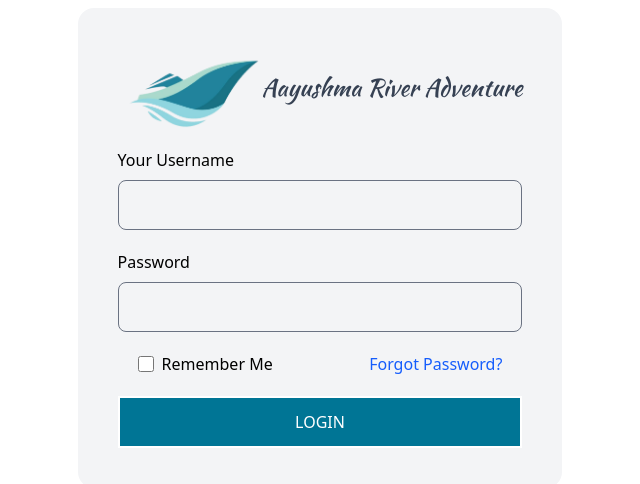
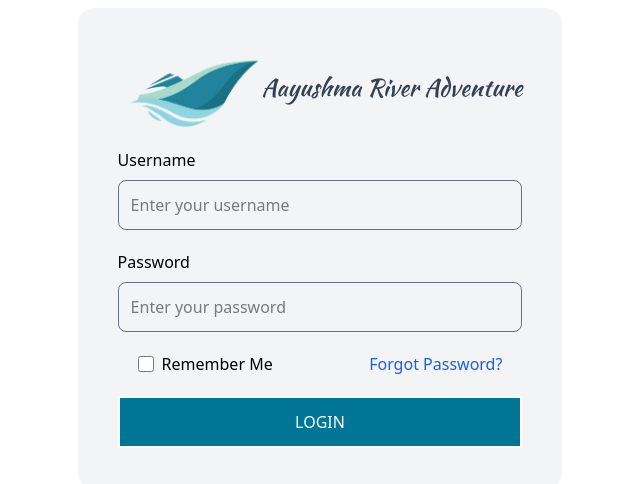
Before and after one commit to ashish10adhikari/Motorboat-website, a React (Vite) app in the folder Frontend/: page /admin in a window 1280 px wide. Shown: the part 156-640 px from the top of the page, without its empty margins (320-960 px from the left). Built offline with nearby package versions, Linux system fonts and the light colour scheme.

Commit message:
added dashboard.jsx

```diff
--- /dev/null
+++ b/Frontend/src/Admin/Dashboard.jsx
@@ -0,0 +1,9 @@
+import React from 'react'
+
+const Dashboard = () => {
+  return (
+    <div>Dashboard</div>
+  )
+}
+
+export default Dashboard
--- a/Frontend/src/Admin/Login.jsx
+++ b/Frontend/src/Admin/Login.jsx
@@ -13,10 +13,11 @@ const Login = () => {
             </h1>
           </div>
           <div className="flex flex-col items-start pt-5">
-            <label htmlFor="email">Your Username</label>
+            <label htmlFor="email">Username</label>
             <input
               type="text"
               name="email"
+              placeholder="Enter your username"
               className="w-full p-3 rounded-lg mt-2 border border-gray-500 outline-cyan-700"
             />
           </div>
@@ -25,6 +26,7 @@ const Login = () => {
             <input
               type="password"
               name="password"
+              placeholder="Enter your password"
               className="w-full p-3 rounded-lg mt-2 border border-gray-500 outline-cyan-700"
             />
           </div>
--- a/Frontend/src/App.jsx
+++ b/Frontend/src/App.jsx
@@ -15,6 +15,7 @@ import Layout from "./Layout/Layout";
 import Error404 from "./Component/Error404";
 import Login from "./Admin/Login";
 import AdminLayout from "./Layout/AdminLayout";
+import Dashboard from "./Admin/Dashboard";
 
 function App() {
   const router = createBrowserRouter(
@@ -29,10 +30,10 @@ function App() {
           <Route path="about" element={<About />} />
           <Route path="gallery" element={<Gallery />} />
           <Route path="*" element={<Error404 />} />
-          <Route path="admin" element={<Login />} />
         </Route>
         <Route path="admin" element={<AdminLayout />}>
           <Route index element={<Login/>}/>
+          <Route path="dashboard" element={<Dashboard/>}/>
         </Route>
       </>
     )
```
